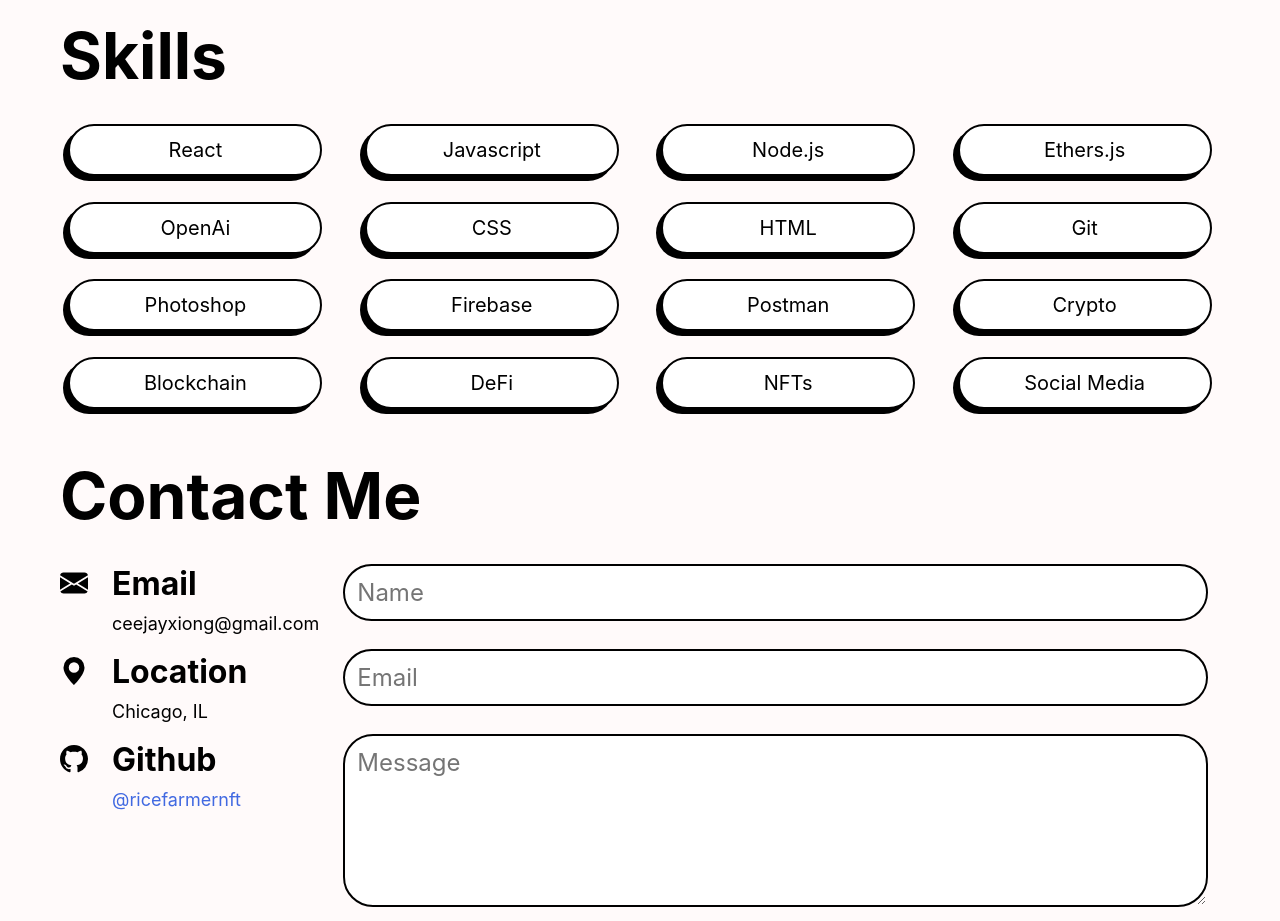
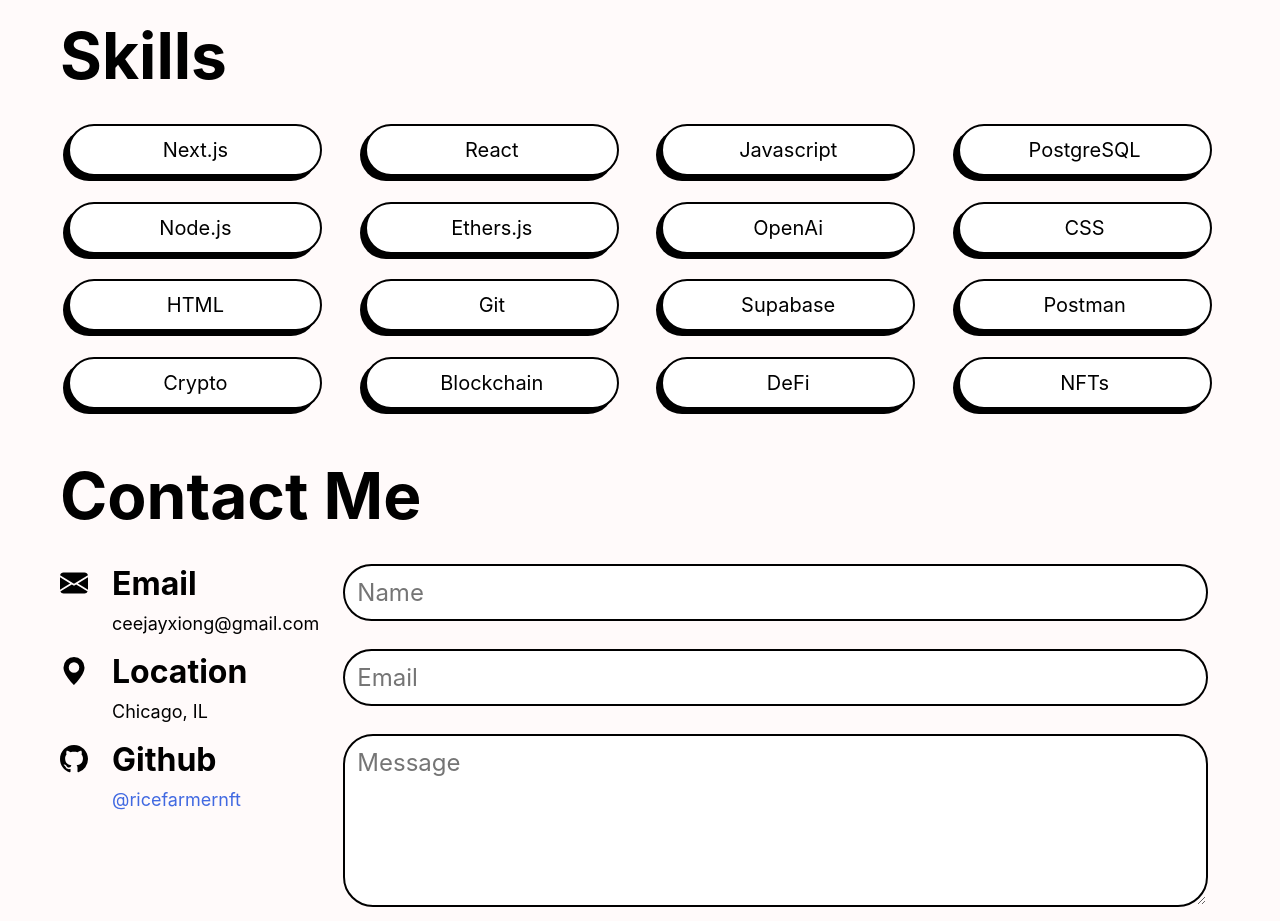
Before and after one commit to ricefarmernft/portfolio-website, a React (Create React App) app: page / in a window 1280 px wide. Shown: the part 4240-5161 px from the top of the page. Built offline with nearby package versions, Linux system fonts and the light colour scheme; no server answers.

Commit message:
updated skills

```diff
--- a/src/HomepageComponents/Skills.js
+++ b/src/HomepageComponents/Skills.js
@@ -6,22 +6,22 @@
       </div>
       <div className="container skills">
         <ul>
+          <li>Next.js</li>
           <li>React</li>
           <li>Javascript</li>
+          <li>PostgreSQL</li>
           <li>Node.js</li>
           <li>Ethers.js</li>
           <li>OpenAi</li>
           <li>CSS</li>
           <li>HTML</li>
           <li>Git</li>
-          <li>Photoshop</li>
-          <li>Firebase</li>
+          <li>Supabase</li>
           <li>Postman</li>
           <li>Crypto</li>
           <li>Blockchain</li>
           <li>DeFi</li>
           <li>NFTs</li>
-          <li>Social Media</li>
         </ul>
       </div>
     </>
```
